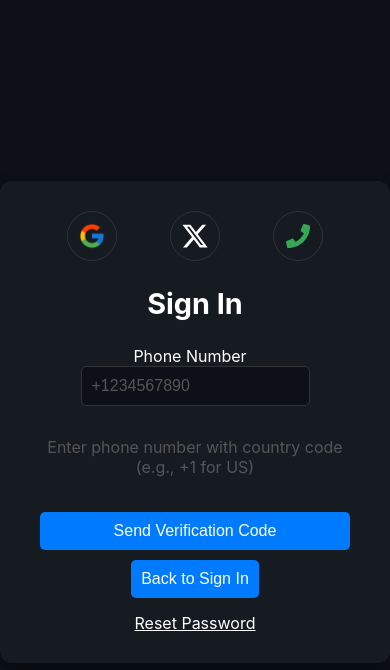
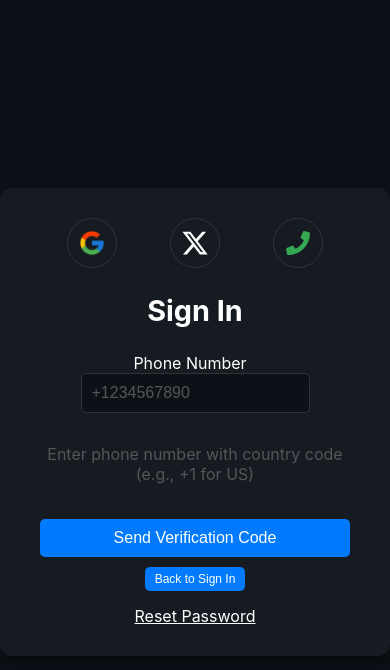
Before and after one commit to shanakasp/socialloginFirebase, a React (Create React App) app: page / in a window 390 px wide. Both pictures are taken after a click on the element 298 px from the left and 279 px from the top of the page. Shown: the top 670 px of the page. Built offline with nearby package versions, Linux system fonts and the light colour scheme; no server answers.

Commit message:
modified PhoneAuth.jsx in auth

```diff
--- a/src/pages/auth/PhoneAuth.jsx
+++ b/src/pages/auth/PhoneAuth.jsx
@@ -172,7 +172,12 @@ const PhoneAuth = ({ setError, setShowPhoneInput }) => {
         </form>
       )}
 
-      <button onClick={() => setShowPhoneInput(false)}>Back to Sign In</button>
+      <button
+        className="back-to-signin-btn"
+        onClick={() => setShowPhoneInput(false)}
+      >
+        Back to Sign In
+      </button>
     </div>
   );
 };
```
